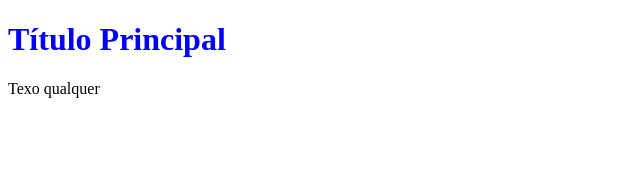
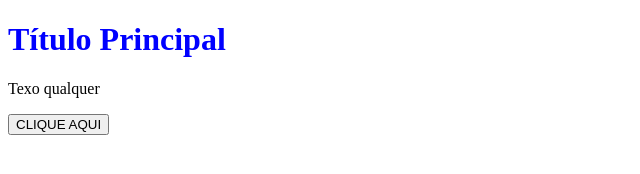
Before and after one commit to gustavocampelo-webhub/aula-git, a plain HTML site: page index.html in a window 1280 px wide. Shown: the whole page, without its empty margins (0-640 px from the left). Drawn offline with Linux system fonts and the light colour scheme.

Commit message:
Botão adicionado

```diff
--- a/index.html
+++ b/index.html
@@ -9,5 +9,6 @@
 <body>
     <h1>Título Principal</h1>
     <p>Texo qualquer</p>
+    <button>CLIQUE AQUI</button>
 </body>
 </html>
```
